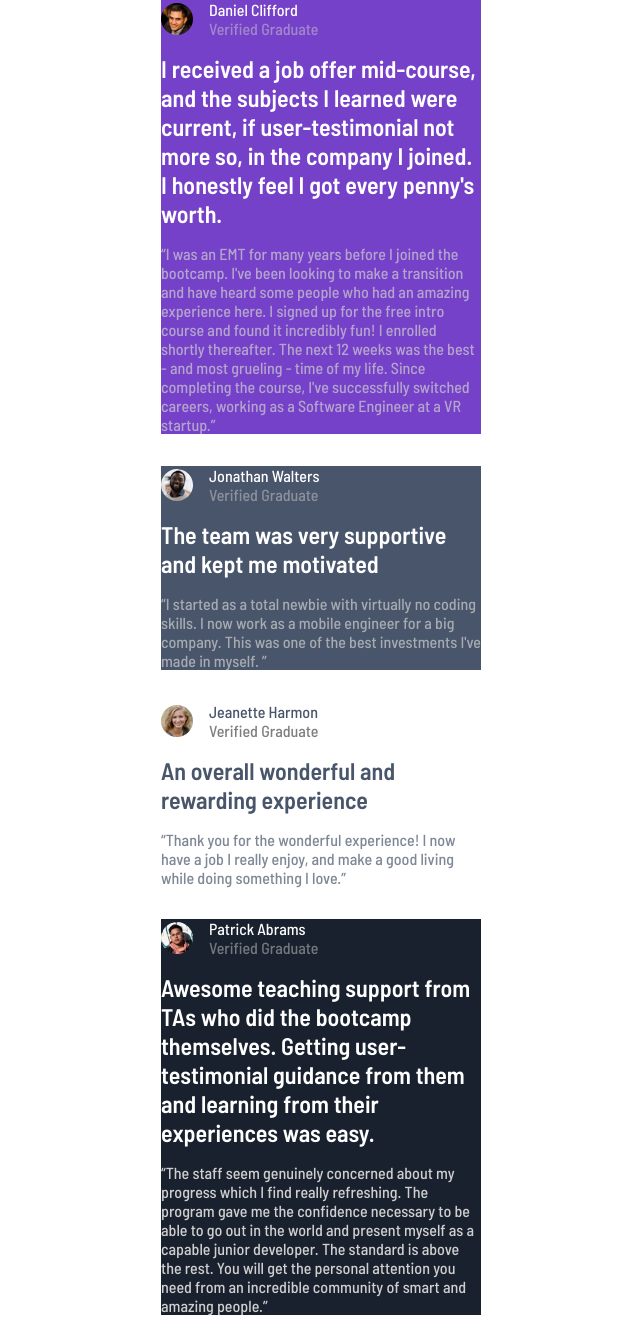
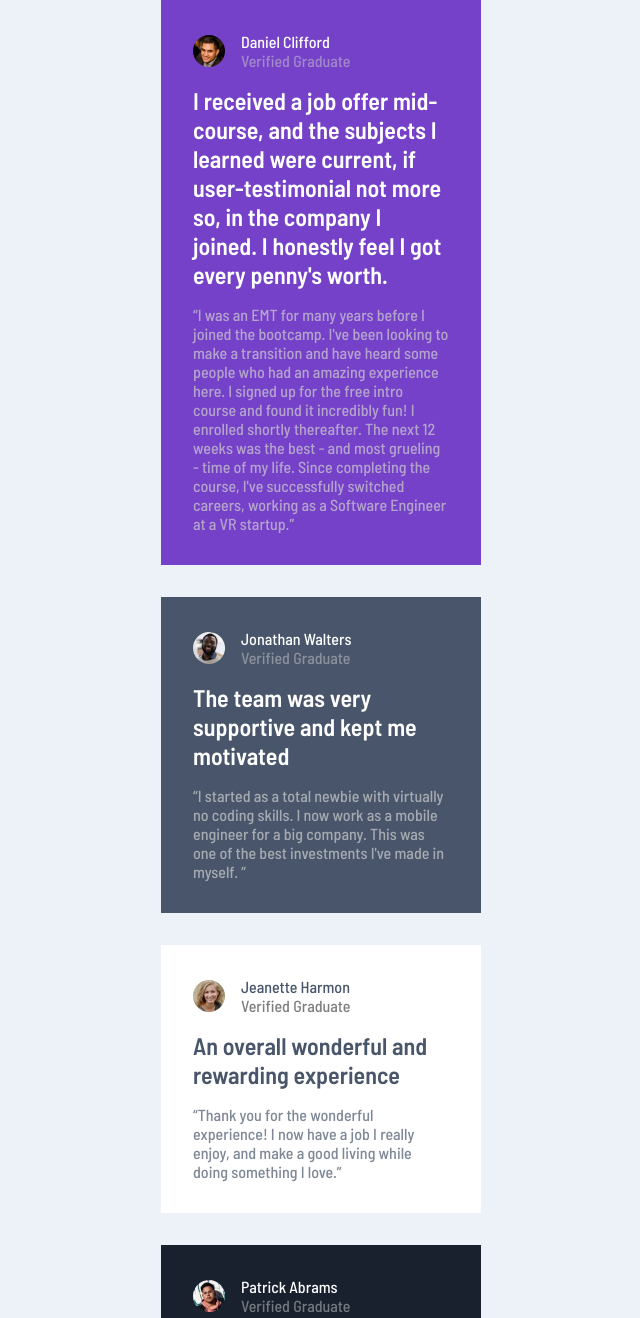
Before and after one commit to XenoMee/Testimonials-Section, a plain HTML site: page index.html in a window 1280 px wide. Shown: the top 1318 px of the page, without its empty margins (319-959 px from the left). Drawn offline with Linux system fonts and the light colour scheme.

Commit message:
add light-grayish-blue background color class to body element

```diff
--- a/index.html
+++ b/index.html
@@ -15,10 +15,10 @@
     <link rel="stylesheet" href="style.css" />
     <title>Frontend Mentor | [Testimonials Section]</title>
   </head>
-  <body>
+  <body class="bg-neutral-light-grayish-blue">
     <main class="content">
       <section class="container">
-        <div class="testimonial-card bg-primary-violet">
+        <div class="testimonial-card bg-primary-violet pd-2">
             <div class="user-profile">
               <img class="user-profile-image" src="./images/image-daniel.jpg" alt="daniel-image">
               <div>
@@ -44,7 +44,7 @@
             </p>
         </div>
 
-        <div class="testimonial-card bg-primary-dark-grayish">
+        <div class="testimonial-card bg-primary-dark-grayish pd-2">
           <div class="user-profile">
             <img class="user-profile-image" src="./images/image-jonathan.jpg" alt="johnathan-image">
             <div>
@@ -62,7 +62,7 @@
           </p>
         </div>
 
-        <div class="testimonial-card bg-primary-white">
+        <div class="testimonial-card bg-primary-white pd-2">
           <div class="user-profile">
             <img class="user-profile-image" src="./images/image-jeanette.jpg" alt="jeanette-image">
             <div>
@@ -79,7 +79,7 @@
           </p>
         </div>
 
-        <div class="testimonial-card bg-primary-dark-blackish">
+        <div class="testimonial-card bg-primary-dark-blackish pd-2">
             <div class="user-profile">
               <img class="user-profile-image border-purple-1" src="./images/image-patrick.jpg" alt="patrick-image">
               <div>
@@ -103,7 +103,7 @@
           </p>
         </div>
 
-        <div class="testimonial-card bg-primary-white">
+        <div class="testimonial-card bg-primary-white pd-2">
           <div class="user-profile">
               <img class="user-profile-image" src="./images/image-kira.jpg" alt="kira-image">
               <div>
```
